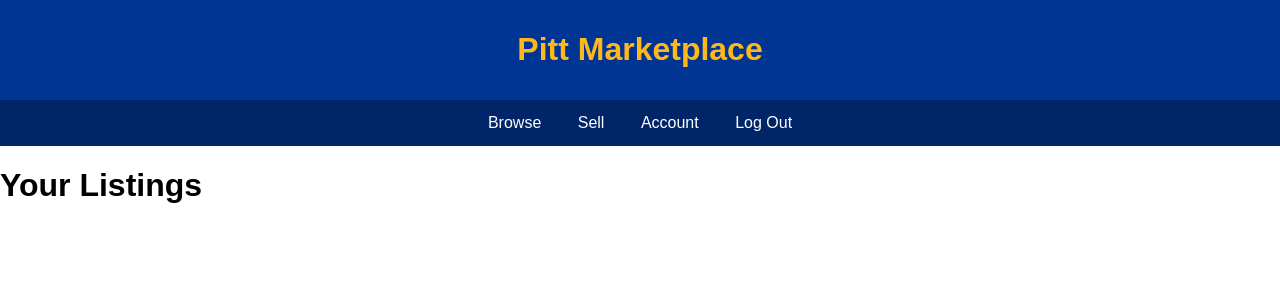
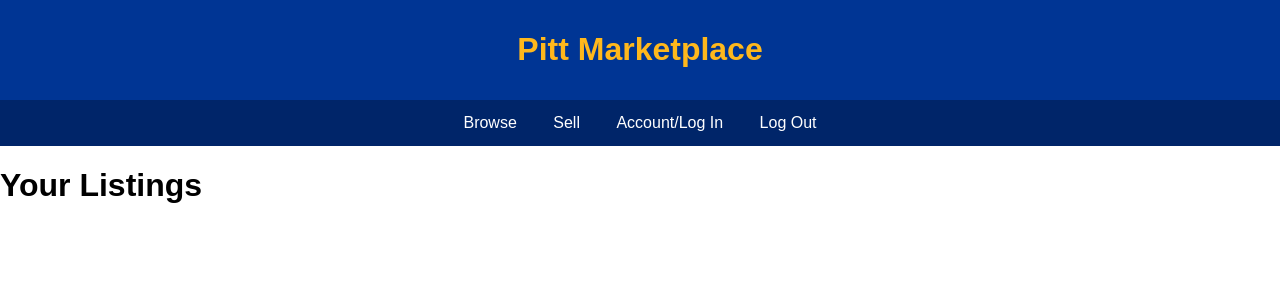
Before and after one commit to andrenguyening/Marketplace, a Flask app: page /account in a window 1280 px wide. Shown: the top 300 px of the page. Run offline with Flask 3, Linux system fonts and the light colour scheme; a user stored in the database is signed in; data comes from the database, SQL or seed files in the repository; both versions use the stored data as it was after the commit.

Commit message:
Added account table, edited nav

```diff
--- a/templates/layout.html
+++ b/templates/layout.html
@@ -15,7 +15,7 @@
       <nav>
         <a href="/market">Browse</a>
         <a href="/sell">Sell</a>
-        <a href="/account">Account</a>
+        <a href="/account">Account/Log In</a>
         <a href="/logout">Log Out</a>
 
       </nav>
```
Also changed, not shown: data.db.
